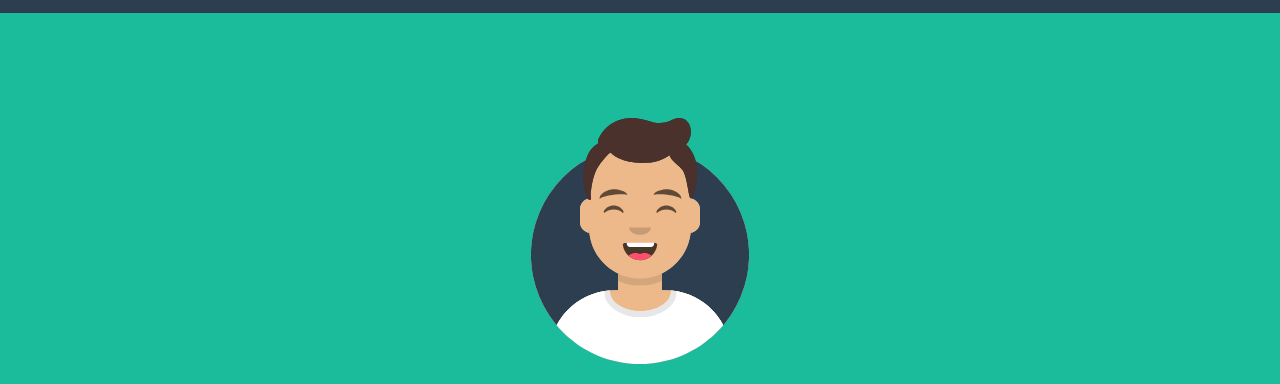
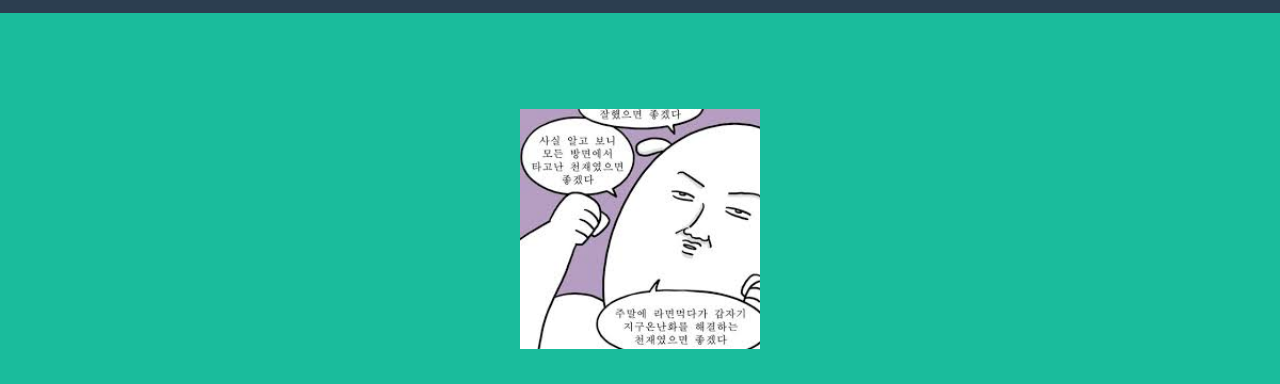
Before and after one commit to jjypainter/githubPrac.io, a website with bundled scripts: page index.html in a window 1280 px wide. Shown: the part 91-475 px from the top of the page. Built offline with nearby package versions, Linux system fonts and the light colour scheme.

Commit message:
인덱스 추가. 글고 이미지 바꿈

```diff
--- a/index.html
+++ b/index.html
@@ -51,7 +51,7 @@
     <div class="container d-flex align-items-center flex-column">
 
       <!-- Masthead Avatar Image -->
-      <img class="masthead-avatar mb-5" src="img/avataaars.svg" alt="">
+      <img class="masthead-avatar mb-5" src="img/image.jpg" alt="">
 
       <!-- Masthead Heading -->
       <h1 class="masthead-heading text-uppercase mb-0">Start Bootstrap</h1>
```
Also changed, not shown: img/image.jpg (added).
